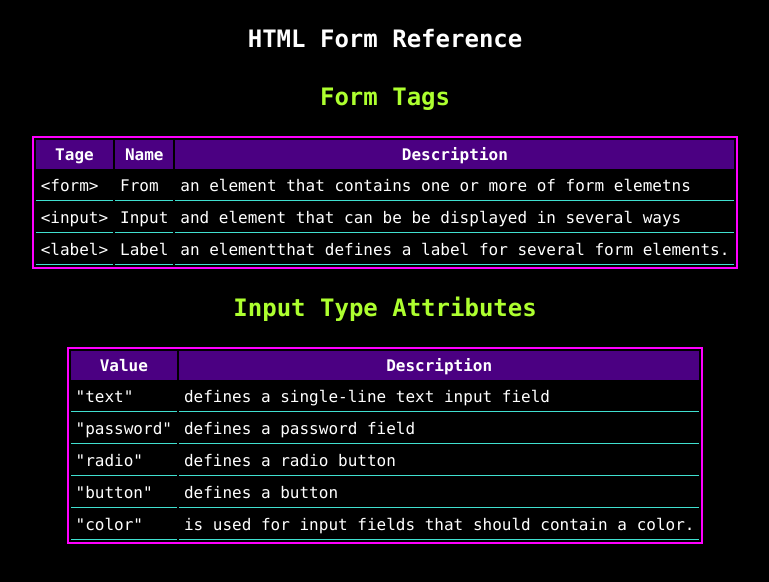
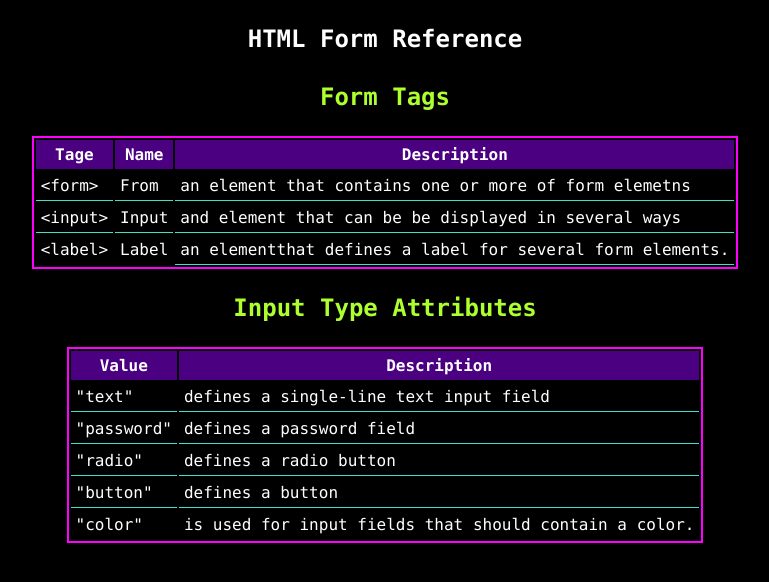
Before and after one commit to xXQueenLoloshXx/HTML-CSS-Cheatsheet, a plain HTML site: page index.html in a window 1280 px wide. Shown: the whole page, without its empty margins (255-1024 px from the left). Drawn offline with Linux system fonts and the light colour scheme.

Commit message:
added clean up for the table rows

```diff
--- a/index.html
+++ b/index.html
@@ -34,8 +34,8 @@
         </tr>
 
         <tr>
-            <td>&#60label&#62</td>
-            <td>Label</td>
+            <td class="last">&#60label&#62</td>
+            <td class="last">Label</td>
             <td>an elementthat defines a label for several form elements.</td>
         </tr>
     </tbody>
@@ -72,8 +72,8 @@
             </tr>
 
             <tr>
-                <td>"color"</td>
-                <td>is used for input fields that should contain a color.</td>
+                <td class="last">"color"</td>
+                <td class="last">is used for input fields that should contain a color.</td>
             </tr>
         </tbody>
 
--- a/styles.css
+++ b/styles.css
@@ -25,3 +25,6 @@ td {
 	border-bottom: 1px solid turquoise;
 	padding: 5px;
 }
+.last {
+	border-bottom: none;
+}
```
